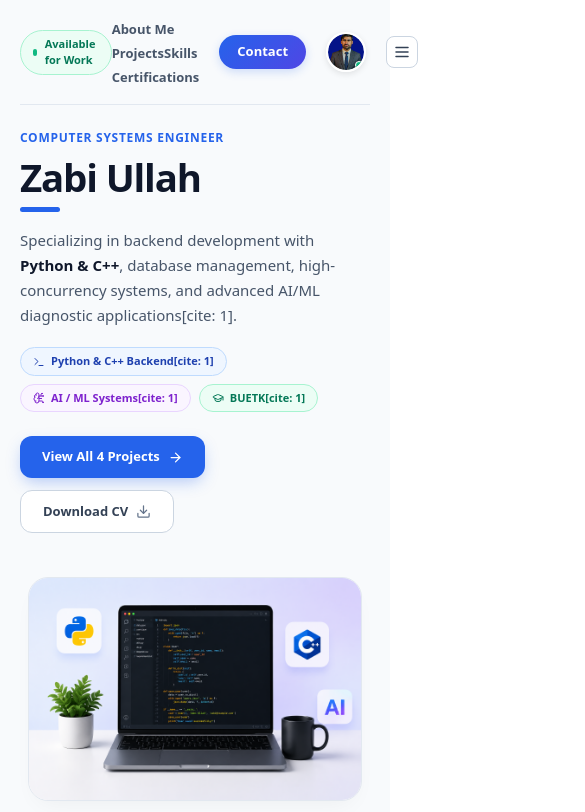
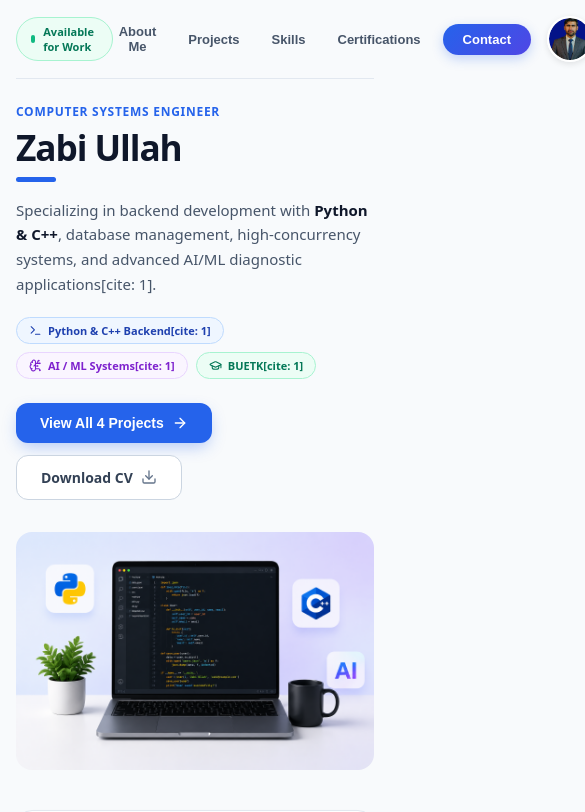
Before and after one commit to Zabiullah788/My_portfolio, a Next.js app: page / in a window 390 px wide. Shown: the top 812 px of the page, 585 px wide, since content can reach past the window. Built offline with nearby package versions, Linux system fonts and the light colour scheme.

Commit message:
Enforce raw CSS media queries for bulletproof mobile styling

```diff
--- a/app/layout.tsx
+++ b/app/layout.tsx
@@ -1,32 +1,13 @@
-import type { Metadata } from 'next';
-import { Inter, JetBrains_Mono } from 'next/font/google';
-import './globals.css';
+import type { Metadata, Viewport } from 'next';
 
-const inter = Inter({ subsets: ['latin'], variable: '--font-inter' });
-const mono = JetBrains_Mono({ subsets: ['latin'], variable: '--font-mono' });
+export const viewport: Viewport = {
+  width: 'device-width',
+  initialScale: 1,
+};
 
 export const metadata: Metadata = {
-  title: 'Zabi Ullah Badini | Computer Systems Engineer & Software Developer',
-  description: 'Portfolio of Zabi Ullah Badini — Computer Systems Engineer specializing in Python, React Native, TypeScript, and high-performance software architectures.',
-  keywords: [
-    'Zabi Ullah',
-    'Zabi Ullah Badini',
-    'Computer Systems Engineer',
-    'Software Engineer Pakistan',
-    'Python Developer',
-    'React Native Developer'
-  ],
-  authors: [{ name: 'Zabi Ullah Badini' }],
-  creator: 'Zabi Ullah Badini',
-  verification: {
-    google: 'PASTE_YOUR_COPIED_CODE_HERE',
-  },
-  openGraph: {
-    title: 'Zabi Ullah Badini | Computer Systems Engineer',
-    description: 'Portfolio and engineering projects by Zabi Ullah Badini.',
-    type: 'website',
-    locale: 'en_US',
-  },
+  title: 'Zabi Ullah | Computer Systems Engineer',
+  description: 'Portfolio of Zabi Ullah - Backend & AI/ML Systems Engineer',
 };
 
 export default function RootLayout({
@@ -35,8 +16,11 @@ export default function RootLayout({
   children: React.ReactNode;
 }) {
   return (
-    <html lang="en" className={`${inter.variable} ${mono.variable} scroll-smooth`}>
-      <body className="bg-[#f8fafc] text-slate-900 font-sans antialiased">
+    <html lang="en">
+      <head>
+        <meta name="viewport" content="width=device-width, initial-scale=1.0" />
+      </head>
+      <body style={{ margin: 0, padding: 0, backgroundColor: '#f8fafc', color: '#0f172a' }}>
         {children}
       </body>
     </html>
--- a/app/page.tsx
+++ b/app/page.tsx
@@ -29,20 +29,21 @@ export default function Home() {
   };
 
   return (
-    <main style={{ minHeight: '100vh', backgroundColor: '#f8fafc', color: '#0f172a', fontFamily: 'system-ui, -apple-system, BlinkMacSystemFont, "Segoe UI", Roboto, sans-serif', padding: '16px 20px', display: 'flex', flexDirection: 'column', justifyContent: 'space-between', boxSizing: 'border-box' }}>
+    <div style={{ minHeight: '100vh', backgroundColor: '#f8fafc', color: '#0f172a', fontFamily: 'system-ui, -apple-system, BlinkMacSystemFont, "Segoe UI", Roboto, sans-serif', padding: '16px', display: 'flex', flexDirection: 'column', justifyContent: 'space-between', boxSizing: 'border-box' }}>
 
       {/* 1. TOP HEADER NAVIGATION */}
-      <header style={{ width: '100%', maxWidth: '1100px', margin: '0 auto', display: 'flex', alignItems: 'center', justifyContent: 'space-between', paddingBottom: '16px', borderBottom: '1px solid #e2e8f0' }}>
+      <header style={{ width: '100%', maxWidth: '1100px', margin: '0 auto', display: 'flex', alignItems: 'center', justifyContent: 'space-between', paddingBottom: '16px', borderBottom: '1px solid #e2e8f0', boxSizing: 'border-box' }}>
 
-        {/* Available For Work Pill */}
-        <div style={{ display: 'inline-flex', alignItems: 'center', gap: '8px', padding: '5px 12px', borderRadius: '9999px', backgroundColor: '#ecfdf5', border: '1px solid #a7f3d0' }}>
-          <span style={{ width: '7px', height: '7px', borderRadius: '9999px', backgroundColor: '#10b981', display: 'inline-block' }}></span>
+        {/* Available For Work Badge */}
+        <div style={{ display: 'inline-flex', alignItems: 'center', gap: '8px', padding: '6px 14px', borderRadius: '9999px', backgroundColor: '#ecfdf5', border: '1.5px solid #a7f3d0' }}>
+          <span style={{ width: '8px', height: '8px', borderRadius: '9999px', backgroundColor: '#10b981', display: 'inline-block' }}></span>
           <span style={{ fontSize: '11px', fontWeight: '700', color: '#047857' }}>Available for Work</span>
         </div>
 
-        {/* Navigation & Avatar */}
-        <div style={{ display: 'flex', alignItems: 'center', gap: '20px' }}>
-          <nav className="hidden md:flex items-center gap-6">
+        {/* Right Nav & Profile */}
+        <div style={{ display: 'flex', alignItems: 'center', gap: '16px' }}>
+
+          <nav className="hidden md:flex" style={{ display: 'flex', alignItems: 'center', gap: '20px' }}>
             <button onClick={() => openModal('about')} style={{ background: 'none', border: 'none', fontSize: '13px', fontWeight: '600', color: '#475569', cursor: 'pointer' }}>About Me</button>
             <button onClick={() => openModal('projects')} style={{ background: 'none', border: 'none', fontSize: '13px', fontWeight: '600', color: '#475569', cursor: 'pointer' }}>Projects</button>
             <button onClick={() => openModal('skills')} style={{ background: 'none', border: 'none', fontSize: '13px', fontWeight: '600', color: '#475569', cursor: 'pointer' }}>Skills</button>
@@ -51,109 +52,84 @@ export default function Home() {
 
           <button
             onClick={() => openModal('contact')}
-            style={{ padding: '7px 18px', fontSize: '13px', fontWeight: '700', borderRadius: '9999px', background: 'linear-gradient(135deg, #2563eb, #4f46e5)', color: '#ffffff', border: 'none', cursor: 'pointer', boxShadow: '0 3px 10px rgba(37,99,235,0.2)' }}
-            className="hidden sm:inline-block"
+            style={{ padding: '8px 20px', fontSize: '13px', fontWeight: '700', borderRadius: '9999px', background: 'linear-gradient(135deg, #2563eb, #4f46e5)', color: '#ffffff', border: 'none', cursor: 'pointer', boxShadow: '0 4px 12px rgba(37,99,235,0.25)' }}
           >
             Contact
           </button>
 
-          {/* Strictly Constrained Profile Avatar */}
-          <div style={{ width: '40px', height: '40px', minWidth: '40px', minHeight: '40px', maxWidth: '40px', maxHeight: '40px', borderRadius: '9999px', border: '2px solid #ffffff', boxShadow: '0 2px 6px rgba(0,0,0,0.1)', overflow: 'hidden', position: 'relative', display: 'flex', alignItems: 'center', justifyContent: 'center' }}>
+          {/* Profile Avatar: Rigid 42px locked on HTML element */}
+          <div style={{ width: '42px', height: '42px', minWidth: '42px', maxWidth: '42px', minHeight: '42px', maxHeight: '42px', borderRadius: '9999px', border: '2px solid #ffffff', boxShadow: '0 2px 6px rgba(0,0,0,0.1)', overflow: 'hidden', position: 'relative', flexShrink: 0 }}>
             <img
               src="/profile.jpg"
               alt="Zabi Ullah"
-              style={{ width: '100%', height: '100%', objectFit: 'cover', borderRadius: '9999px', display: 'block' }}
+              width="42"
+              height="42"
+              style={{ width: '42px', height: '42px', maxWidth: '42px', maxHeight: '42px', objectFit: 'cover', borderRadius: '9999px', display: 'block' }}
               onError={(e) => {
                 (e.target as HTMLElement).style.display = 'none';
               }}
             />
-            <span style={{ position: 'absolute', bottom: '1px', right: '1px', width: '8px', height: '8px', backgroundColor: '#10b981', border: '1.5px solid #ffffff', borderRadius: '9999px' }}></span>
           </div>
-
-          {/* Mobile Menu Button */}
-          <button
-            onClick={() => setMobileMenuOpen(!mobileMenuOpen)}
-            className="md:hidden"
-            style={{ padding: '6px', borderRadius: '8px', backgroundColor: '#ffffff', border: '1px solid #cbd5e1', cursor: 'pointer', display: 'flex', alignItems: 'center', justifyContent: 'center' }}
-            aria-label="Toggle menu"
-          >
-            {mobileMenuOpen ? <X style={{ width: '18px', height: '18px', color: '#334155' }} /> : <Menu style={{ width: '18px', height: '18px', color: '#334155' }} />}
-          </button>
         </div>
       </header>
 
-      {/* Mobile Drawer Menu */}
-      {mobileMenuOpen && (
-        <div style={{ width: '100%', maxWidth: '1100px', margin: '10px auto', padding: '14px', borderRadius: '16px', backgroundColor: '#ffffff', border: '1px solid #e2e8f0', boxShadow: '0 10px 20px rgba(0,0,0,0.06)', display: 'flex', flexDirection: 'column', gap: '8px', boxSizing: 'border-box' }} className="md:hidden">
-          <button onClick={() => openModal('about')} style={{ textAlign: 'left', padding: '8px 12px', fontSize: '13px', fontWeight: '600', color: '#334155', background: 'none', border: 'none', cursor: 'pointer' }}>About Me</button>
-          <button onClick={() => openModal('projects')} style={{ textAlign: 'left', padding: '8px 12px', fontSize: '13px', fontWeight: '600', color: '#334155', background: 'none', border: 'none', cursor: 'pointer' }}>Projects</button>
-          <button onClick={() => openModal('skills')} style={{ textAlign: 'left', padding: '8px 12px', fontSize: '13px', fontWeight: '600', color: '#334155', background: 'none', border: 'none', cursor: 'pointer' }}>Skills</button>
-          <button onClick={() => openModal('credentials')} style={{ textAlign: 'left', padding: '8px 12px', fontSize: '13px', fontWeight: '600', color: '#334155', background: 'none', border: 'none', cursor: 'pointer' }}>Certifications</button>
-          <button onClick={() => openModal('contact')} style={{ textAlign: 'center', padding: '10px', fontSize: '13px', fontWeight: '700', color: '#ffffff', backgroundColor: '#2563eb', border: 'none', borderRadius: '10px', cursor: 'pointer' }}>Contact Me</button>
-        </div>
-      )}
+      {/* 2. HERO SHOWCASE */}
+      <section style={{ width: '100%', maxWidth: '1100px', margin: '24px auto', display: 'flex', flexDirection: 'column', gap: '32px' }}>
 
-      {/* 2. HERO SHOWCASE */}
-      <section style={{ width: '100%', maxWidth: '1100px', margin: '24px auto', display: 'grid', gridTemplateColumns: 'repeat(auto-fit, minmax(320px, 1fr))', gap: '36px', alignItems: 'center' }}>
-
-        {/* Left Column: Bio Details */}
+        {/* Bio Text Block */}
         <div style={{ display: 'flex', flexDirection: 'column', alignItems: 'flex-start' }}>
-
-          <div style={{ color: '#2563eb', fontWeight: '800', fontSize: '12px', letterSpacing: '0.06em', textTransform: 'uppercase', marginBottom: '10px' }}>
+          <div style={{ color: '#2563eb', fontWeight: '800', fontSize: '12px', letterSpacing: '0.06em', textTransform: 'uppercase', marginBottom: '8px' }}>
             COMPUTER SYSTEMS ENGINEER
           </div>
 
-          <h1 style={{ fontSize: 'clamp(2.4rem, 4.5vw, 3.8rem)', fontWeight: '900', letterSpacing: '-0.03em', lineHeight: '1.05', color: '#0f172a', margin: '0 0 10px 0' }}>
+          <h1 style={{ fontSize: 'clamp(2.2rem, 6vw, 3.8rem)', fontWeight: '900', letterSpacing: '-0.03em', lineHeight: '1.1', color: '#0f172a', margin: '0 0 10px 0' }}>
             Zabi Ullah
           </h1>
 
           <div style={{ width: '40px', height: '5px', backgroundColor: '#2563eb', borderRadius: '9999px', marginBottom: '16px' }}></div>
 
-          <p style={{ color: '#475569', fontSize: '15px', lineHeight: '1.65', fontWeight: '500', maxWidth: '480px', margin: '0 0 20px 0' }}>
+          <p style={{ color: '#475569', fontSize: '15px', lineHeight: '1.65', fontWeight: '500', maxWidth: '520px', margin: '0 0 20px 0' }}>
             Specializing in backend development with <strong style={{ color: '#0f172a' }}>Python &amp; C++</strong>, database management, high-concurrency systems, and advanced AI/ML diagnostic applications[cite: 1].
           </p>
 
           {/* Tags */}
           <div style={{ display: 'flex', flexWrap: 'wrap', gap: '8px', marginBottom: '24px' }}>
             <span style={{ display: 'inline-flex', alignItems: 'center', gap: '6px', padding: '5px 12px', fontSize: '11px', fontWeight: '700', borderRadius: '9999px', backgroundColor: '#eff6ff', color: '#1e40af', border: '1px solid #bfdbfe' }}>
-              <Terminal style={{ width: '12px', height: '12px' }} /> Python &amp; C++ Backend[cite: 1]
+              <Terminal style={{ width: '13px', height: '13px' }} /> Python &amp; C++ Backend[cite: 1]
             </span>
             <span style={{ display: 'inline-flex', alignItems: 'center', gap: '6px', padding: '5px 12px', fontSize: '11px', fontWeight: '700', borderRadius: '9999px', backgroundColor: '#faf5ff', color: '#7e22ce', border: '1px solid #e9d5ff' }}>
-              <BrainCircuit style={{ width: '12px', height: '12px' }} /> AI / ML Systems[cite: 1]
+              <BrainCircuit style={{ width: '13px', height: '13px' }} /> AI / ML Systems[cite: 1]
             </span>
             <span style={{ display: 'inline-flex', alignItems: 'center', gap: '6px', padding: '5px 12px', fontSize: '11px', fontWeight: '700', borderRadius: '9999px', backgroundColor: '#ecfdf5', color: '#047857', border: '1px solid #a7f3d0' }}>
-              <GraduationCap style={{ width: '12px', height: '12px' }} /> BUETK[cite: 1]
+              <GraduationCap style={{ width: '13px', height: '13px' }} /> BUETK[cite: 1]
             </span>
           </div>
 
-          {/* Action CTAs */}
+          {/* Action Buttons */}
           <div style={{ display: 'flex', alignItems: 'center', gap: '12px', flexWrap: 'wrap', width: '100%' }}>
             <button
               onClick={() => openModal('projects')}
-              style={{ display: 'inline-flex', alignItems: 'center', justifyContent: 'center', gap: '8px', padding: '11px 22px', borderRadius: '12px', backgroundColor: '#2563eb', color: '#ffffff', fontWeight: '700', fontSize: '13px', border: 'none', cursor: 'pointer', boxShadow: '0 6px 16px -3px rgba(37,99,235,0.35)' }}
+              style={{ display: 'inline-flex', alignItems: 'center', justifyContent: 'center', gap: '8px', padding: '12px 24px', borderRadius: '12px', backgroundColor: '#2563eb', color: '#ffffff', fontWeight: '700', fontSize: '14px', border: 'none', cursor: 'pointer', boxShadow: '0 6px 16px -3px rgba(37,99,235,0.35)' }}
             >
-              View All 4 Projects <ArrowRight style={{ width: '15px', height: '15px' }} />
+              View All 4 Projects <ArrowRight style={{ width: '16px', height: '16px' }} />
             </button>
             <a
               href="/CV_Zabi Ullah.pdf"
               download="Zabi_Ullah_CV.pdf"
-              style={{ display: 'inline-flex', alignItems: 'center', justifyContent: 'center', gap: '8px', padding: '11px 22px', borderRadius: '12px', backgroundColor: '#ffffff', border: '1.5px solid #cbd5e1', color: '#334155', fontWeight: '700', fontSize: '13px', textDecoration: 'none' }}
+              style={{ display: 'inline-flex', alignItems: 'center', justifyContent: 'center', gap: '8px', padding: '12px 24px', borderRadius: '12px', backgroundColor: '#ffffff', border: '1.5px solid #cbd5e1', color: '#334155', fontWeight: '700', fontSize: '14px', textDecoration: 'none' }}
             >
-              Download CV <Download style={{ width: '15px', height: '15px', color: '#64748b' }} />
+              Download CV <Download style={{ width: '16px', height: '16px', color: '#64748b' }} />
             </a>
           </div>
-
         </div>
 
-        {/* Right Column: Properly Constrained Showcase Frame */}
-        <div style={{ width: '100%', display: 'flex', alignItems: 'center', justifyContent: 'center', padding: '8px', boxSizing: 'border-box' }}>
-          <div style={{ width: '100%', maxWidth: '440px', maxHeight: '310px', display: 'flex', alignItems: 'center', justifyContent: 'center', borderRadius: '20px', overflow: 'hidden', border: '1px solid #e2e8f0', backgroundColor: '#ffffff', boxShadow: '0 10px 25px -10px rgba(0,0,0,0.06)' }}>
-            <img
-              src="/showcase.png"
-              alt="Workspace Overview"
-              style={{ width: '100%', height: 'auto', maxHeight: '300px', objectFit: 'contain', display: 'block' }}
-            />
-          </div>
+        {/* Workspace Mockup: Strictly Bound to Parent Width */}
+        <div style={{ width: '100%', maxWidth: '500px', margin: '0 auto', display: 'flex', alignItems: 'center', justifyContent: 'center' }}>
+          <img
+            src="/showcase.png"
+            alt="Workspace"
+            style={{ width: '100%', maxWidth: '100%', height: 'auto', maxHeight: '280px', objectFit: 'contain', display: 'block', borderRadius: '16px' }}
+          />
         </div>
 
       </section>
@@ -161,7 +137,7 @@ export default function Home() {
       {/* 3. THREE FEATURE CARDS */}
       <section style={{ width: '100%', maxWidth: '1100px', margin: '16px auto', display: 'grid', gridTemplateColumns: 'repeat(auto-fit, minmax(260px, 1fr))', gap: '16px' }}>
 
-        {/* Card 1: Tech Stack */}
+        {/* Card 1 */}
         <button
           onClick={() => openModal('skills')}
           style={{ padding: '20px', borderRadius: '16px', backgroundColor: '#ffffff', border: '1.5px solid #e2e8f0', boxShadow: '0 4px 12px rgba(0,0,0,0.02)', cursor: 'pointer', textAlign: 'left', display: 'flex', flexDirection: 'column', justifyContent: 'space-between' }}
@@ -181,7 +157,7 @@ export default function Home() {
           </div>
         </button>
 
-        {/* Card 2: Projects */}
+        {/* Card 2 */}
         <button
           onClick={() => openModal('projects')}
           style={{ padding: '20px', borderRadius: '16px', backgroundColor: '#ffffff', border: '1.5px solid #e2e8f0', boxShadow: '0 4px 12px rgba(0,0,0,0.02)', cursor: 'pointer', textAlign: 'left', display: 'flex', flexDirection: 'column', justifyContent: 'space-between' }}
@@ -201,7 +177,7 @@ export default function Home() {
           </div>
         </button>
 
-        {/* Card 3: Credentials */}
+        {/* Card 3 */}
         <button
           onClick={() => openModal('credentials')}
           style={{ padding: '20px', borderRadius: '16px', backgroundColor: '#ffffff', border: '1.5px solid #e2e8f0', boxShadow: '0 4px 12px rgba(0,0,0,0.02)', cursor: 'pointer', textAlign: 'left', display: 'flex', flexDirection: 'column', justifyContent: 'space-between' }}
@@ -233,7 +209,7 @@ export default function Home() {
             <Linkedin style={{ width: '16px', height: '16px' }} />
           </a>
           <a href="mailto:zbadini788@Gmail.com" style={{ width: '34px', height: '34px', borderRadius: '9999px', backgroundColor: '#ffffff', border: '1px solid #cbd5e1', display: 'flex', alignItems: 'center', justifyContent: 'center', color: '#e11d48', textDecoration: 'none' }}>
-            <Mail style={{ width: '16px', height: '16px' }} />
+            <Mail style={{ width: '18px', height: '18px' }} />
           </a>
         </div>
         <p style={{ fontSize: '11px', fontWeight: '600', color: '#94a3b8', margin: 0 }}>
@@ -243,8 +219,8 @@ export default function Home() {
 
       {/* 5. POPUP WINDOWS */}
       {activeModal && (
-        <div style={{ position: 'fixed', inset: 0, zIndex: 999, backgroundColor: 'rgba(15, 23, 42, 0.6)', backdropFilter: 'blur(4px)', display: 'flex', alignItems: 'center', justifyContent: 'center', padding: '12px' }}>
-          <div style={{ position: 'relative', width: '100%', maxWidth: '640px', backgroundColor: '#ffffff', borderRadius: '20px', padding: '24px 28px', boxShadow: '0 25px 50px -12px rgba(0, 0, 0, 0.25)', border: '1px solid #e2e8f0', maxHeight: '88vh', overflowY: 'auto' }}>
+        <div style={{ position: 'fixed', inset: 0, zIndex: 999, backgroundColor: 'rgba(15, 23, 42, 0.65)', backdropFilter: 'blur(4px)', display: 'flex', alignItems: 'center', justifyContent: 'center', padding: '16px' }}>
+          <div style={{ position: 'relative', width: '100%', maxWidth: '640px', backgroundColor: '#ffffff', borderRadius: '20px', padding: '24px', boxShadow: '0 25px 50px -12px rgba(0, 0, 0, 0.25)', border: '1.5px solid #e2e8f0', maxHeight: '88vh', overflowY: 'auto' }}>
 
             <button
               onClick={() => setActiveModal(null)}
@@ -465,10 +441,10 @@ export default function Home() {
                     <Phone style={{ width: '16px', height: '16px' }} /> +92 349 3233604[cite: 1]
                   </a>
                   <a href="https://www.linkedin.com/in/zabi-ullah-1969b3393" target="_blank" rel="noreferrer" style={{ display: 'flex', alignItems: 'center', gap: '10px', padding: '12px 14px', borderRadius: '12px', backgroundColor: '#f8fafc', border: '1.5px solid #cbd5e1', textDecoration: 'none', color: '#0f172a', fontWeight: '700', fontSize: '13px' }}>
-                    <Linkedin style={{ width: '16px', height: '16px', color: '#0a66c2' }} /> linkedin.com/in/zabi-ullah-1969b3393[cite: 1]
+                    <Linkedin style={{ width: '16px', height: '16px' }} /> linkedin.com/in/zabi-ullah-1969b3393[cite: 1]
                   </a>
                   <a href="https://github.com/Zabiullah788" target="_blank" rel="noreferrer" style={{ display: 'flex', alignItems: 'center', gap: '10px', padding: '12px 14px', borderRadius: '12px', backgroundColor: '#f8fafc', border: '1.5px solid #cbd5e1', textDecoration: 'none', color: '#0f172a', fontWeight: '700', fontSize: '13px' }}>
-                    <Github style={{ width: '16px', height: '16px', color: '#24292e' }} /> github.com/Zabiullah788[cite: 1]
+                    <Github style={{ width: '16px', height: '16px' }} /> github.com/Zabiullah788[cite: 1]
                   </a>
                   <div style={{ display: 'flex', alignItems: 'center', gap: '10px', padding: '12px 14px', borderRadius: '12px', backgroundColor: '#f8fafc', border: '1.5px solid #e2e8f0', color: '#475569', fontSize: '12px', fontWeight: '600' }}>
                     <MapPin style={{ width: '16px', height: '16px' }} /> Kili Sahibzada Nushki, Balochistan, Pakistan[cite: 1]
@@ -481,6 +457,6 @@ export default function Home() {
         </div>
       )}
 
-    </main>
+    </div>
   );
 }
```
